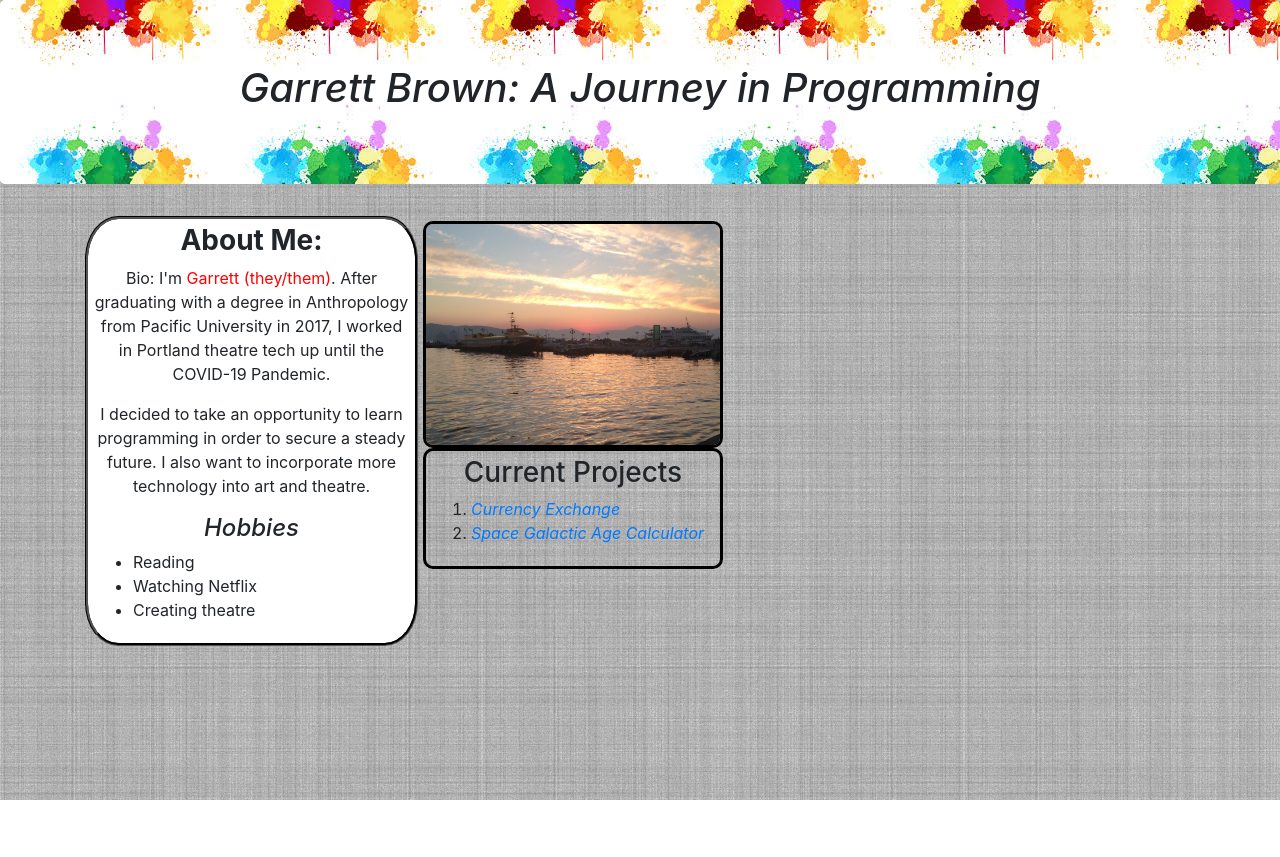
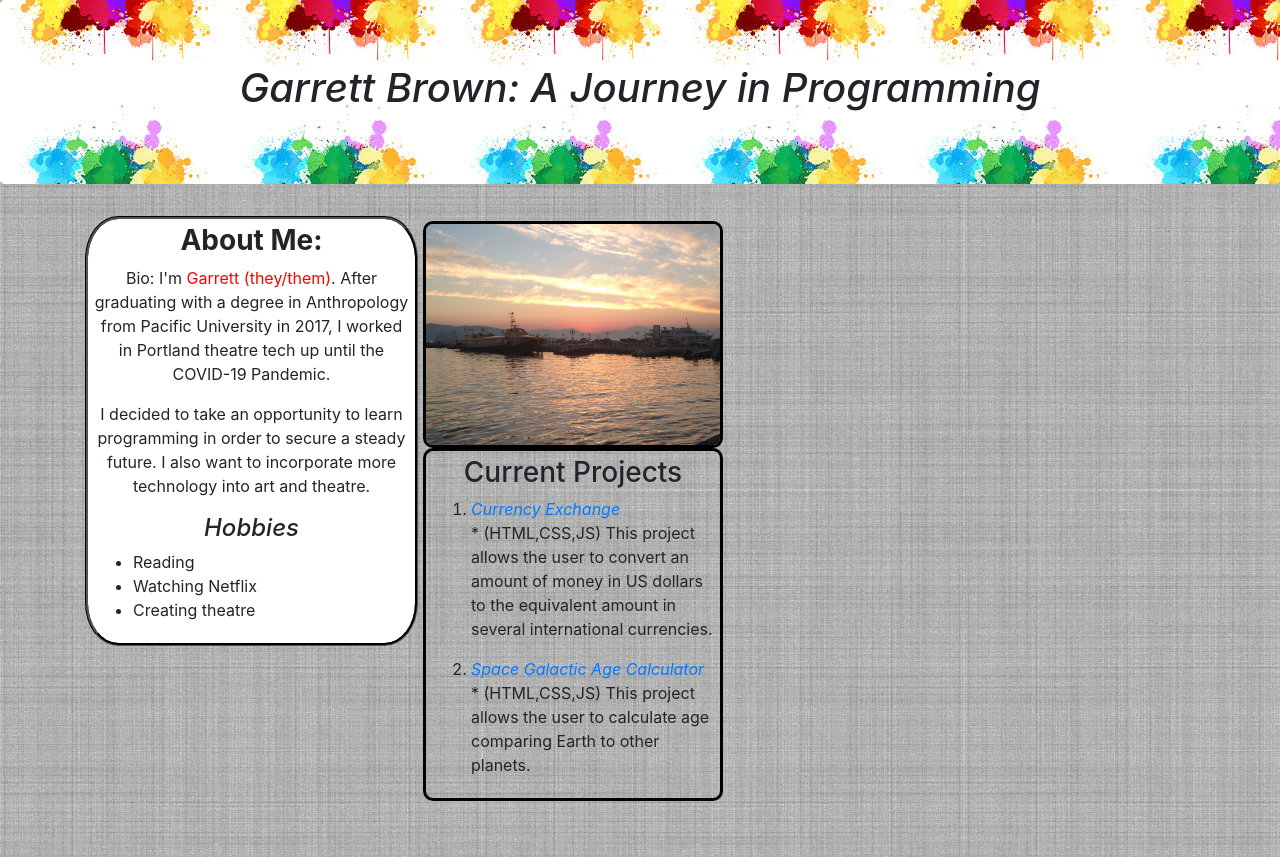
Before and after one commit to GBProductions/portfolio, a plain HTML site: page index.html in a window 1280 px wide. Before the commit the page ends 800 px from the top, so only its background shows below. Drawn offline with Linux system fonts and the light colour scheme.

Commit message:
Add Project descriptors in HTML.

```diff
--- a/index.html
+++ b/index.html
@@ -29,7 +29,9 @@
                 <h3 class="center">Current Projects</h3>
                 <ol>
                     <li><a href="https://github.com/GBProductions/CEA"><em>Currency Exchange</em></a></li>
+                    <p>* (HTML,CSS,JS) This project allows the user to convert an amount of money in US dollars to the equivalent amount in several international currencies.</p>
                     <li><a href=https://github.com/GBProductions/SGSC><em>Space Galactic Age Calculator</em></a></li>
+                    <p>* (HTML,CSS,JS) This project allows the user to calculate age comparing Earth to other planets.</p>
                 </ol>
             </div>
         </div>
```
